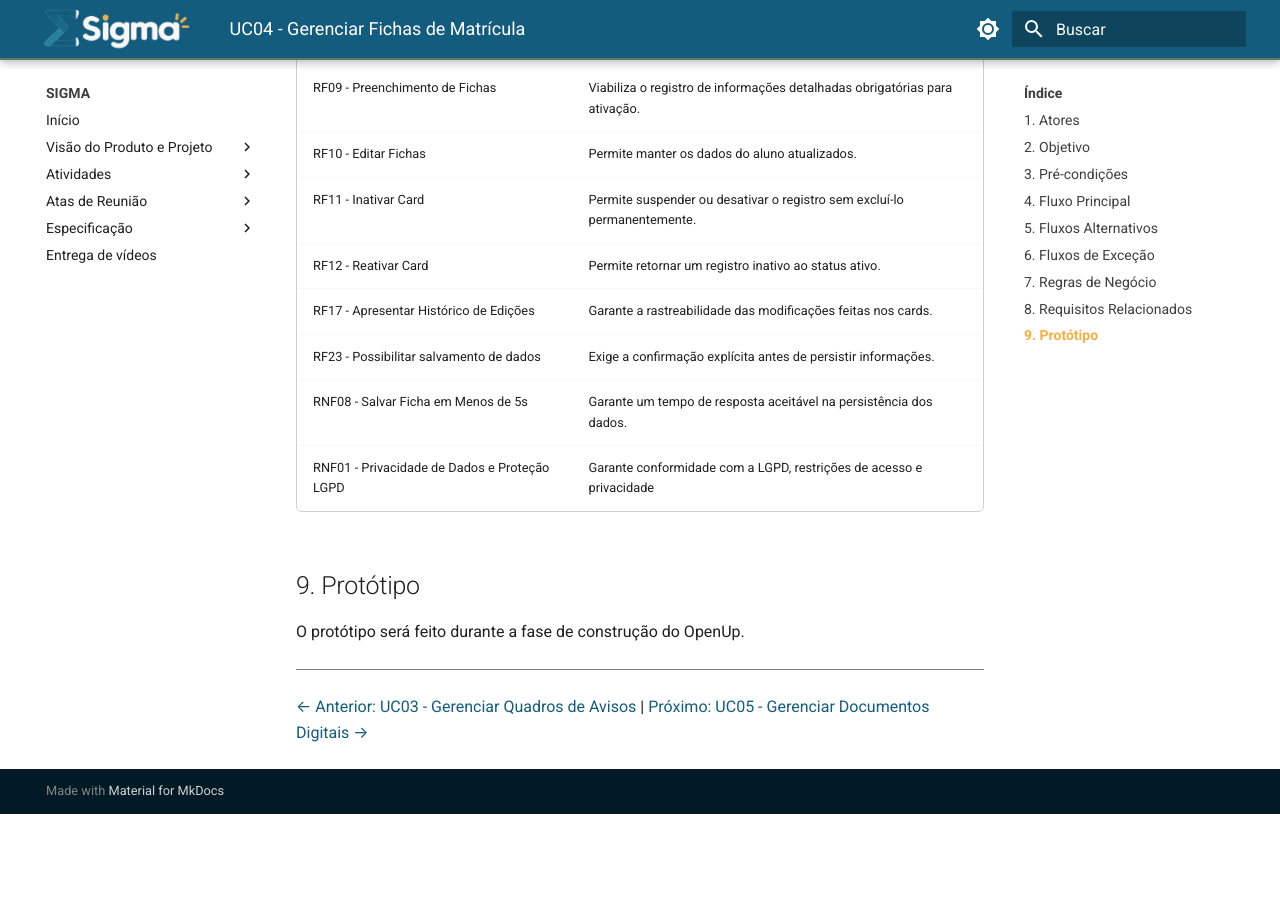
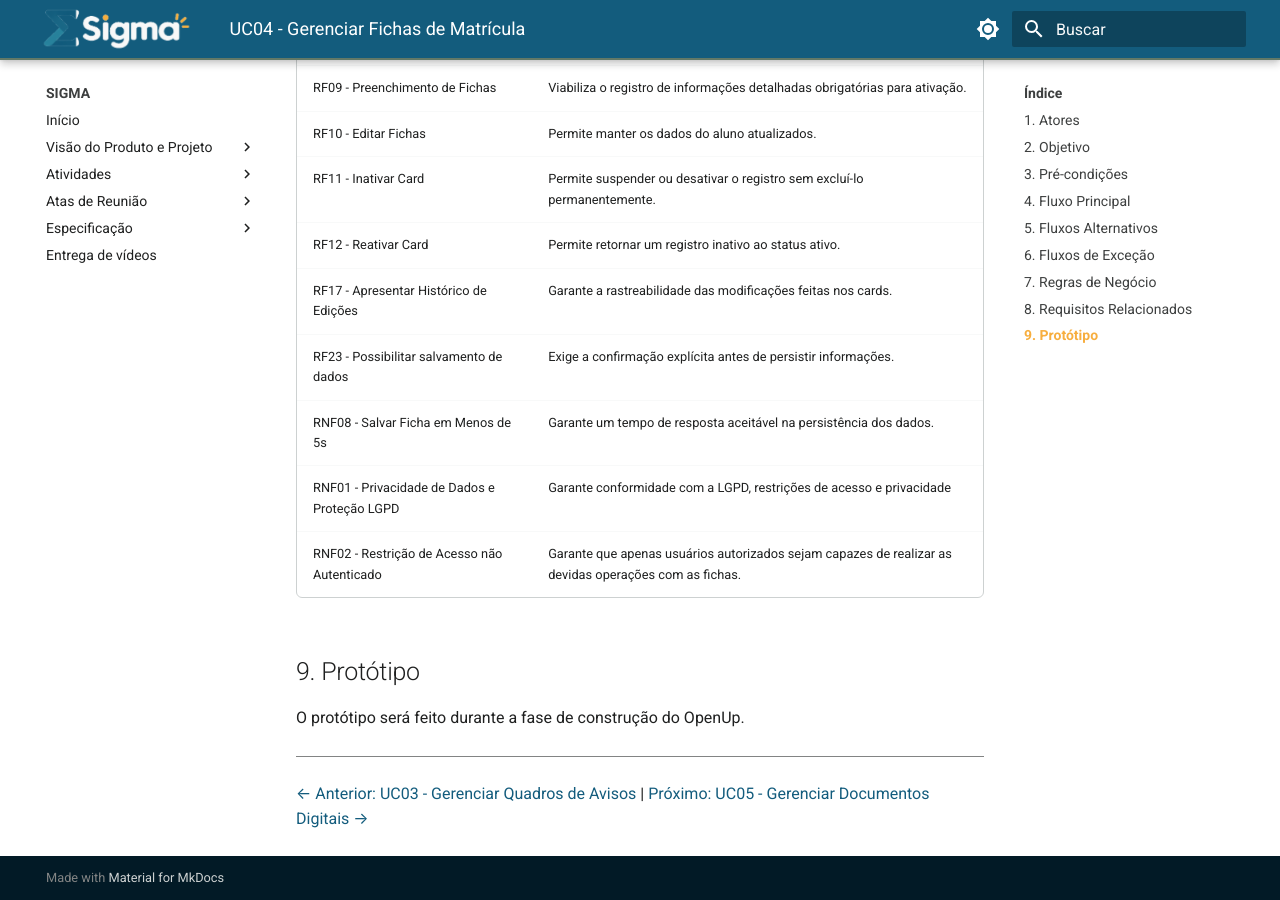
Before and after one commit to mdsreq-fga-unb/REQ-2026.2-T01-Sigma, an MkDocs documentation site: the page built from docs/doc-visao/casos-uso/uc04.md, in a window 1280 px wide and 900 px high, scrolled down 4345 px. Built offline with MkDocs 1.6.1 and Material for MkDocs 9.7.7, drawn with Linux system fonts in a browser that asks for light colours; before the commit the page ends 5159 px from its top, so only the background shows below that.

Commit message:
feat(UC): Adicionando a relação entre o UC04 com o RNF02

```diff
--- a/docs/doc-visao/casos-uso/uc04.md
+++ b/docs/doc-visao/casos-uso/uc04.md
@@ -126,6 +126,7 @@ Permitir que a equipe administrativa crie cards de aluno e preencha todas as fic
 | RF23 - Possibilitar salvamento de dados | Exige a confirmação explícita antes de persistir informações. |
 | RNF08 - Salvar Ficha em Menos de 5s | Garante um tempo de resposta aceitável na persistência dos dados. |
 | RNF01 - Privacidade de Dados e Proteção LGPD | Garante conformidade com a LGPD, restrições de acesso e privacidade |
+| RNF02 - Restrição de Acesso não Autenticado | Garante que apenas usuários autorizados sejam capazes de realizar as devidas operações com as fichas. |
 
 ## 9. Protótipo
 
```
